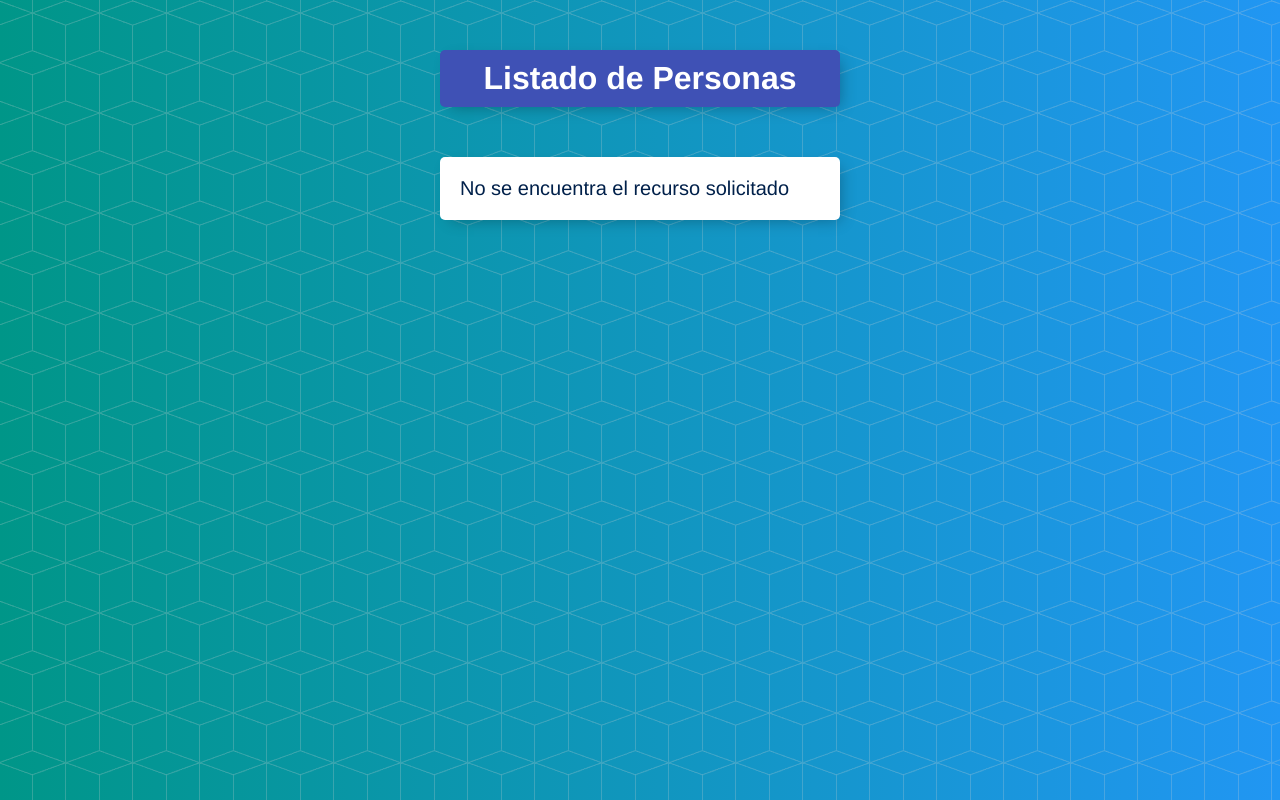
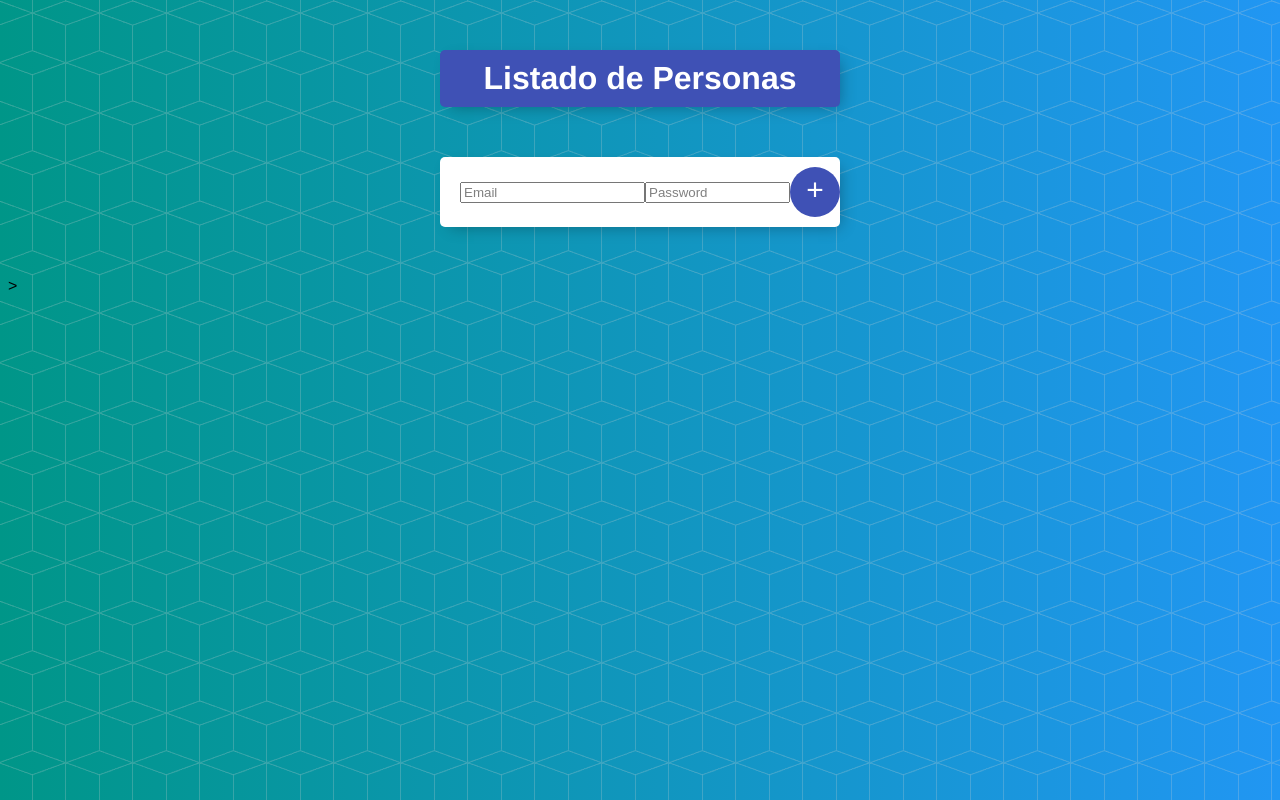
Before and after one commit to AdrianC47/AngularUniversidad, an Angular app in the folder listado-personas/: page /login in a window 1280 px wide. Shown: the top 800 px of the page. Built offline with nearby package versions, Linux system fonts and the light colour scheme.

Commit message:
Login Component

```diff
--- a/listado-personas/src/app/app-routing.module.ts
+++ b/listado-personas/src/app/app-routing.module.ts
@@ -3,6 +3,7 @@ import { Routes, RouterModule } from '@angular/router';
 import { PersonasComponent } from './personas/personas.component';
 import { FormularioComponent } from './personas/formulario/formulario.component';
 import { ErrorComponent } from './error/error.component';
+import { LoginComponent } from './login/login.component';
 
 
 //declaro la variable
@@ -13,6 +14,7 @@ const routes: Routes = [
       { path: ':id', component: FormularioComponent }, //caso de uso para editar una persona
     ]
   },
+  { path: 'login', component: LoginComponent},
   { path: '**', component: ErrorComponent},//OJO que el path para los errores debe ser siempre al ultimo ya que si se pone antes las demás no seran localizadas
 ]
 @NgModule({
--- a/listado-personas/src/app/app.module.ts
+++ b/listado-personas/src/app/app.module.ts
@@ -11,6 +11,7 @@ import { PersonasComponent } from './personas/personas.component';
 import { ErrorComponent } from './error/error.component';
 import { DataServices } from './data.service';
 import { HttpClientModule } from '@angular/common/http';
+import { LoginComponent } from './login/login.component';
 
 
 @NgModule({
@@ -20,6 +21,7 @@ import { HttpClientModule } from '@angular/common/http';
     FormularioComponent,
     PersonasComponent,
     ErrorComponent,
+    LoginComponent,
   ],
   imports: [
     BrowserModule,
--- /dev/null
+++ b/listado-personas/src/app/login/login.component.html
@@ -0,0 +1,12 @@
+<div class="box">
+    <form class="item" #f="ngForm" (ngSubmit)="f.form.valid && login(f)">
+        <div>
+            <input type="email" name="email" placeholder="Email" ngModel required  size ="20">
+            <!--Poniendo el ngModel es otra forma de usar el Two way Binding, con el name  se asocia email con el atributo en la clase asociada a este html-->
+        </div>
+        <div>
+            <input type="password" name="password" placeholder="Password" ngModel required size ="15">
+        </div>
+        <button type="submit" style="cursor: pointer;">+</button>
+    </form>
+</div>>
--- /dev/null
+++ b/listado-personas/src/app/login/login.component.ts
@@ -0,0 +1,23 @@
+import { Component, OnInit } from '@angular/core';
+import { Form, NgForm } from '@angular/forms';
+
+@Component({
+  selector: 'app-login',
+  templateUrl: './login.component.html',
+  styleUrls: ['./login.component.css']
+})
+export class LoginComponent implements OnInit {
+
+  constructor() { }
+
+  ngOnInit(): void {
+  }
+
+  login(form: NgForm){
+    const email = form.value.email;
+    const password = form.value.password;
+
+
+  }
+
+}
```
Also changed, not shown: listado-personas/src/app/login/login.component.css (added).
